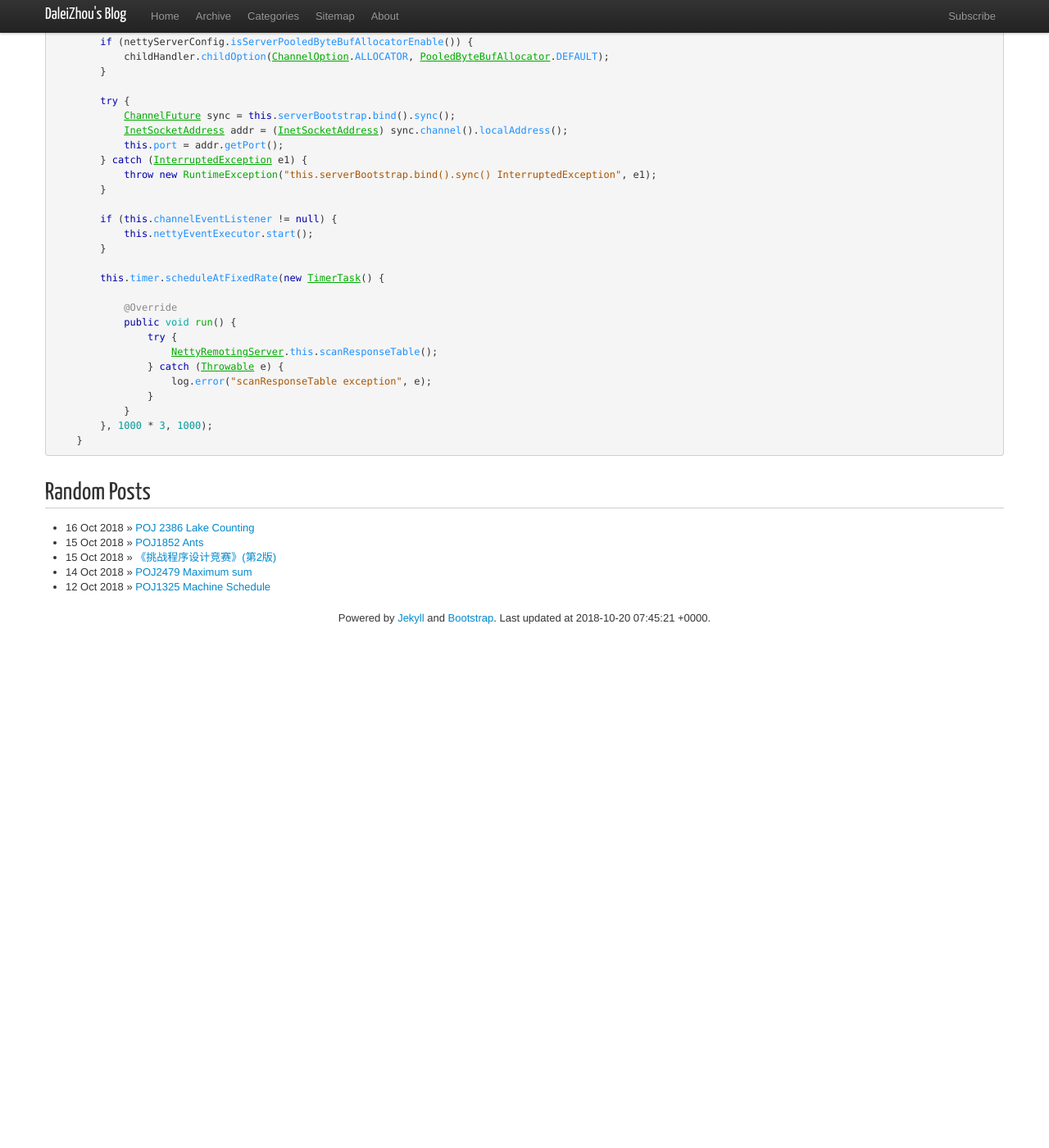
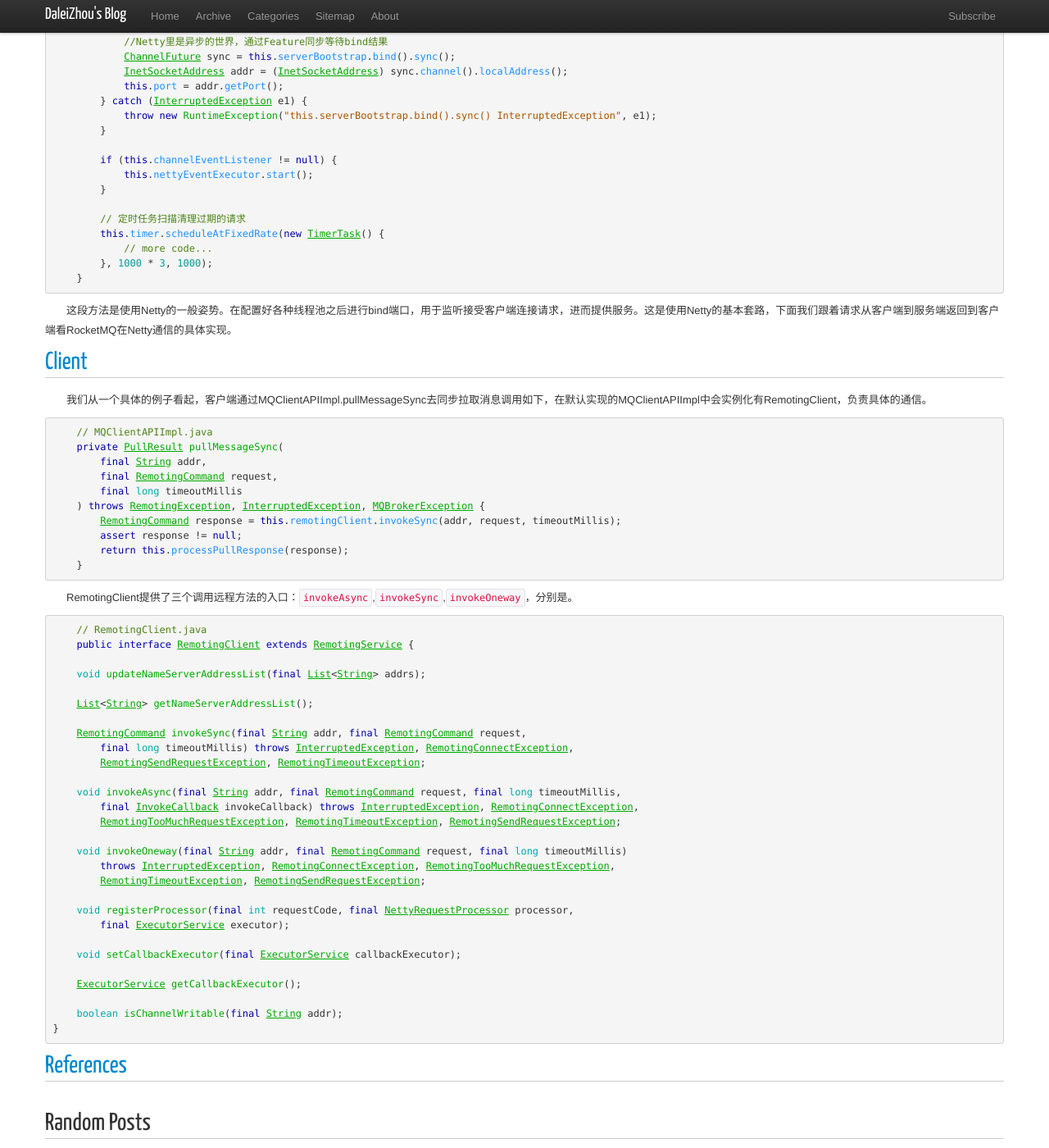
Before and after one commit to DaleiZhou/daleizhou.github.io, a Jekyll site: the page built from _posts/2018/2018-10-16-rocketmq-remoting.md, in a window 1280 px wide and 1400 px high, scrolled down 2762 px. Shown: the whole window at 82% size. Built offline with Jekyll 4.4.1, drawn with Linux system fonts in a browser that asks for light colours; nearby versions of some CDN libraries; comment, search, counter and statistics services are not loaded; before the commit the page ends 3565 px from its top, so only the background shows below that; some of the changed text lies outside the part shown.

Commit message:
start 3069

````diff
--- a/_posts/2018/2018-10-16-poj2386-lake-counting.md
+++ b/_posts/2018/2018-10-16-poj2386-lake-counting.md
@@ -1,7 +1,7 @@
 ---
 layout: post
 category: [Coding, POJ]
-title: POJ 2386 Lake Counting
+title: POJ2386 Lake Counting
 excerpt_separator: <!--more-->
 ---
 
--- a/_posts/2018/2018-10-16-rocketmq-remoting.md
+++ b/_posts/2018/2018-10-16-rocketmq-remoting.md
@@ -86,21 +86,16 @@ excerpt_separator: <!--more-->
     }
 ```
 
-　　在NettyRemotingServer构造方法中，初始化了NettyRemotingAbstract,设置并发参数等，并实例化了几个EventLoop用于Netty处理客户端连接或读写事件的请求。当服务端要监听本地端口，则将NioServerSocketChannel注册到BossGroupEventLoop来处理Accept请求时，而已经Accept的SocketChannel会被注册到EventLoopGroupSelector用于处理读写事件。BrokerController.start()被调用时会调用NettyRemotingServer.start()方法，用于启动NettyRemotingServer。
+　　在NettyRemotingServer构造方法中，初始化了NettyRemotingAbstract,设置并发参数等，并实例化了几个EventLoop用于Netty处理客户端连接或读写事件的请求。当服务端要监听本地端口，则将NioServerSocketChannel注册到BossGroupEventLoop来处理Accept请求时，而已经Accept的SocketChannel会被注册到EventLoopGroupSelector用于处理读写事件。BrokerController.start()被调用时会调用NettyRemotingServer.start()方法，用于启动NettyRemotingServer。下面看start()方法具体细节。
 
 ```java
     // NettyRemotingServer.java
     public void start() {
+        // 处理耗时任务的线程池
         this.defaultEventExecutorGroup = new DefaultEventExecutorGroup(
             nettyServerConfig.getServerWorkerThreads(),
             new ThreadFactory() {
-
-                private AtomicInteger threadIndex = new AtomicInteger(0);
-
-                @Override
-                public Thread newThread(Runnable r) {
-                    return new Thread(r, "NettyServerCodecThread_" + this.threadIndex.incrementAndGet());
-                }
+                // more code ...
             });
 
         ServerBootstrap childHandler =
@@ -134,6 +129,7 @@ excerpt_separator: <!--more-->
         }
 
         try {
+            //Netty里是异步的世界，通过Feature同步等待bind结果
             ChannelFuture sync = this.serverBootstrap.bind().sync();
             InetSocketAddress addr = (InetSocketAddress) sync.channel().localAddress();
             this.port = addr.getPort();
@@ -145,16 +141,67 @@ excerpt_separator: <!--more-->
             this.nettyEventExecutor.start();
         }
 
+        // 定时任务扫描清理过期的请求
         this.timer.scheduleAtFixedRate(new TimerTask() {
-
-            @Override
-            public void run() {
-                try {
-                    NettyRemotingServer.this.scanResponseTable();
-                } catch (Throwable e) {
-                    log.error("scanResponseTable exception", e);
-                }
-            }
+            // more code...
         }, 1000 * 3, 1000);
     }
 ```
+
+　　这段方法是使用Netty的一般姿势。在配置好各种线程池之后进行bind端口，用于监听接受客户端连接请求，进而提供服务。这是使用Netty的基本套路，下面我们跟着请求从客户端到服务端返回到客户端看RocketMQ在Netty通信的具体实现。
+
+## <a id="Client">Client</a>
+
+　　我们从一个具体的例子看起，客户端通过MQClientAPIImpl.pullMessageSync去同步拉取消息调用如下，在默认实现的MQClientAPIImpl中会实例化有RemotingClient，负责具体的通信。
+
+```java
+    // MQClientAPIImpl.java
+    private PullResult pullMessageSync(
+        final String addr,
+        final RemotingCommand request,
+        final long timeoutMillis
+    ) throws RemotingException, InterruptedException, MQBrokerException {
+        RemotingCommand response = this.remotingClient.invokeSync(addr, request, timeoutMillis);
+        assert response != null;
+        return this.processPullResponse(response);
+    }
+```
+
+　　RemotingClient提供了三个调用远程方法的入口：`invokeAsync`,`invokeSync`,`invokeOneway`，分别是。
+```java
+    // RemotingClient.java
+    public interface RemotingClient extends RemotingService {
+
+    void updateNameServerAddressList(final List<String> addrs);
+
+    List<String> getNameServerAddressList();
+
+    RemotingCommand invokeSync(final String addr, final RemotingCommand request,
+        final long timeoutMillis) throws InterruptedException, RemotingConnectException,
+        RemotingSendRequestException, RemotingTimeoutException;
+
+    void invokeAsync(final String addr, final RemotingCommand request, final long timeoutMillis,
+        final InvokeCallback invokeCallback) throws InterruptedException, RemotingConnectException,
+        RemotingTooMuchRequestException, RemotingTimeoutException, RemotingSendRequestException;
+
+    void invokeOneway(final String addr, final RemotingCommand request, final long timeoutMillis)
+        throws InterruptedException, RemotingConnectException, RemotingTooMuchRequestException,
+        RemotingTimeoutException, RemotingSendRequestException;
+
+    void registerProcessor(final int requestCode, final NettyRequestProcessor processor,
+        final ExecutorService executor);
+
+    void setCallbackExecutor(final ExecutorService callbackExecutor);
+
+    ExecutorService getCallbackExecutor();
+
+    boolean isChannelWritable(final String addr);
+}
+```
+
+
+
+
+
+
+## <a id="References">References</a>
--- a/robots.txt
+++ b/robots.txt
@@ -1,5 +1,5 @@
 User-agent: *
 Disallow: /assets
 Allow: /posts
-Sitemap: http://daleizhou.github.io/sitemap.txt
-Sitemap: http://daleizhou.github.io/atom.xml
+Sitemap: http://www.daleizhou.tech/sitemap.txt
+Sitemap: http://www.daleizhou.tech/atom.xml
````
Also changed, not shown: _posts/2018/2018-10-15-Programming-Contest-Challenge-Book-2ed.md (+2 -2 lines), _posts/2018/2018-10-17-poj3069-saruman's-army.md (added, +46 -0 lines), _posts/2018/2018-10-17-poj3617-best-cow-line.md (added, +133 -0 lines), assets/img/2018/10/17/cowline.png (added).
